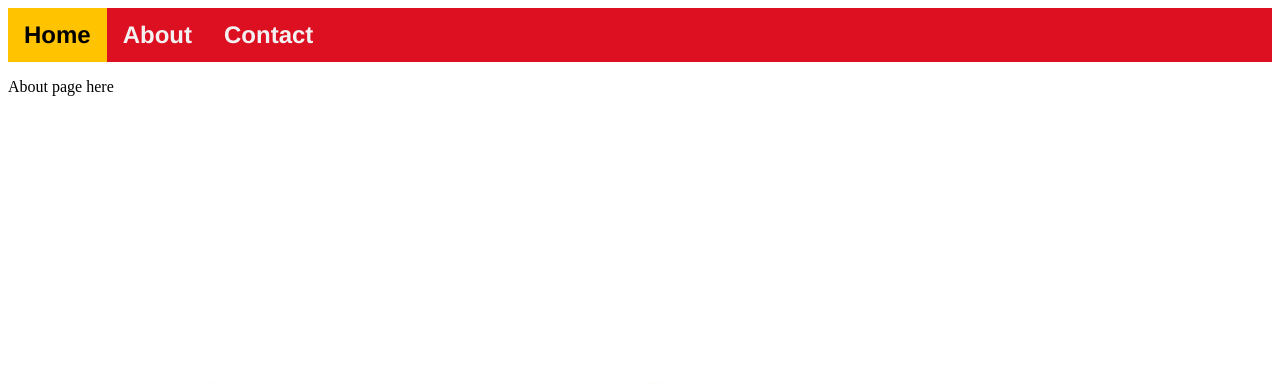
After one commit to James-Brooke/Hit_Your_Maccies, a Django app: page /about in a window 1280 px wide. The commit adds this page. Shown: the top 384 px of the page. Run offline with Django 3.2, Linux system fonts and the light colour scheme.

Commit message:
Modified URL paths and added placeholders for contact / about pages

```diff
--- a/website/calculator/static/calculator/style.css
+++ b/website/calculator/static/calculator/style.css
@@ -52,11 +52,15 @@ table, th, td {
   border: 1px solid black;
   margin-left: auto;
   margin-right: auto;
-  margin-top: 5%;
+  margin-top: 1%;
 }
 tr:nth-child(even) {background-color: #f2f2f2;}
 tr:hover {background-color: darkgray;}
 
 img {
-  z-index:-5
+  z-index:-5;
 }
+
+form {
+  margin-top: 1%;
+}
--- /dev/null
+++ b/website/calculator/templates/calculator/about.html
@@ -0,0 +1,7 @@
+{% extends 'calculator/base.html' %}
+
+{% block content %}
+
+<p>About page here</p>
+
+{% endblock %}
--- a/website/calculator/templates/calculator/base.html
+++ b/website/calculator/templates/calculator/base.html
@@ -17,9 +17,9 @@
   <script src=""></script>
     -->
   <div class="topnav">
-      <a class="active" href="#home">Home</a>
-      <a href="#about">About</a>
-      <a href="#contact">Contact</a>
+      <a class="active" href="home">Home</a>
+      <a href="../about">About</a>
+      <a href="contact">Contact</a>
   </div>
 
   {% block content %}
--- a/website/calculator/urls.py
+++ b/website/calculator/urls.py
@@ -2,5 +2,8 @@ from django.urls import path
 from . import views
 
 urlpatterns = [
+    path('home', views.index, name='index'),
+    path('about', views.about, name='about'),
+    path('contact', views.contact, name='contact'),
     path('', views.index, name='index'),
 ]
--- a/website/calculator/views.py
+++ b/website/calculator/views.py
@@ -36,14 +36,11 @@ def index(request):
 
 
 
+def about(request):
+    context = {}
+    return render(request, 'calculator/about.html', context)
 
 
-
-def home(request):
-    if request.method == 'POST':
-        form = ContactForm(request.POST)
-        if form.is_valid():
-            pass  # does nothing, just trigger the validation
-    else:
-        form = ContactForm()
-    return render(request, 'home.html', {'form': form})
+def contact(request):
+    context = {}
+    return render(request, 'calculator/contact.html', context)
--- a/website/website/urls.py
+++ b/website/website/urls.py
@@ -19,4 +19,5 @@ from django.urls import path, include
 urlpatterns = [
     path('calculator/', include('calculator.urls')),
     path('admin/', admin.site.urls),
+    path('', include('calculator.urls'))
 ]
```
Also changed, not shown: website/calculator/templates/calculator/contact.html (added, +7 -0 lines).
